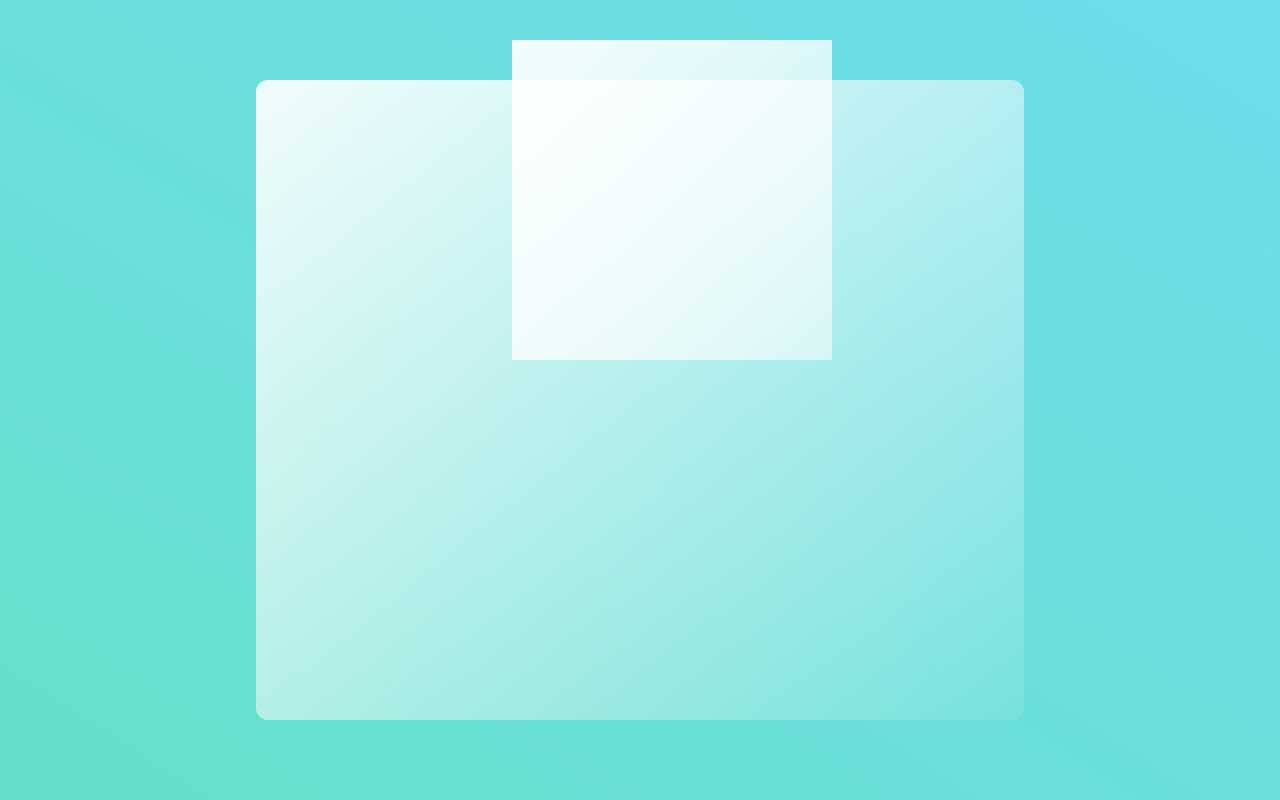
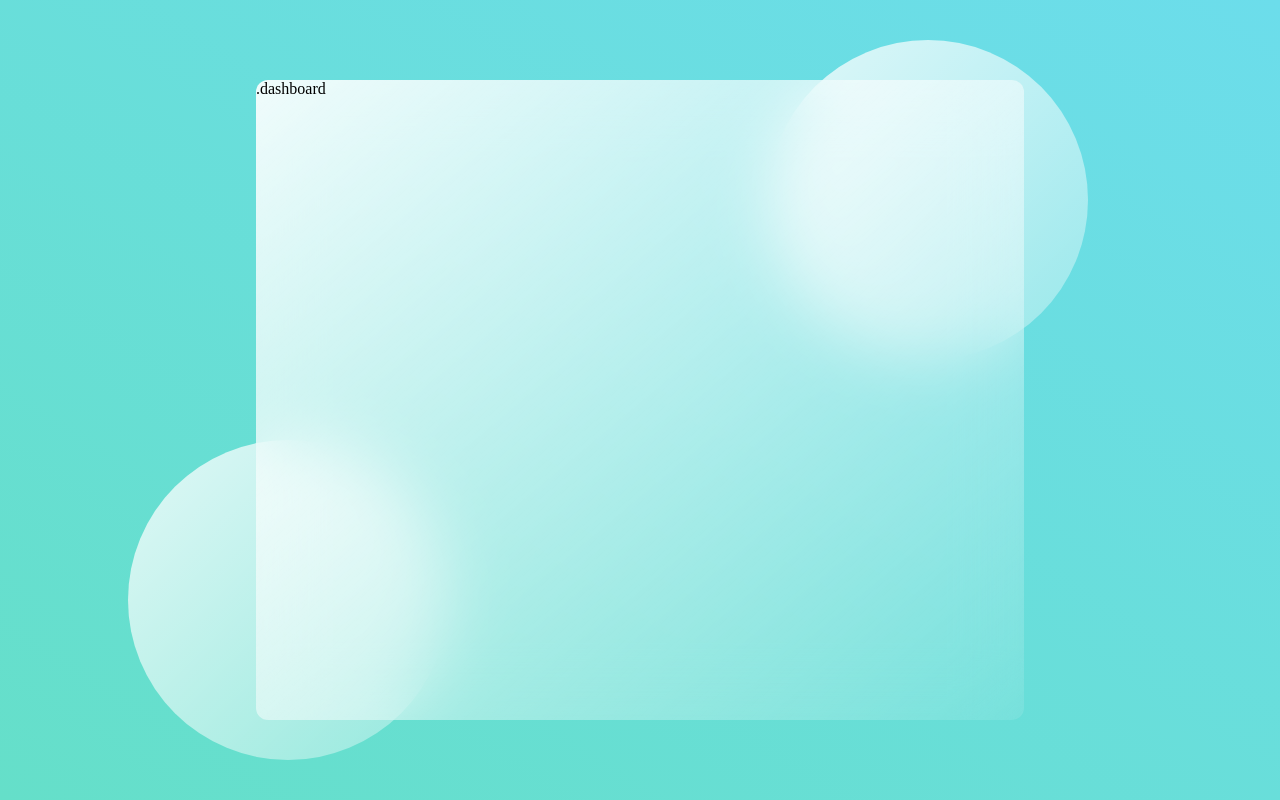
Before and after one commit to Makktu/glass-website, a plain HTML site: page index.html in a window 1280 px wide. Drawn offline with Linux system fonts and the light colour scheme.

Commit message:
expanding

```diff
--- a/index.html
+++ b/index.html
@@ -17,7 +17,7 @@
     </head>
     <body>
         <main>
-            <section class="glass"></section>
+            <section class="glass">.dashboard</section>
         </main>
         <div class="circle1"></div>
         <div class="circle2"></div>
--- a/style.css
+++ b/style.css
@@ -1,5 +1,3 @@
-@import url("https://fonts.googleapis.com/css2?family=Roboto:wght@400;700&display=swap");
-
 * {
     box-sizing: border-box;
     margin: 0;
@@ -9,7 +7,6 @@
 main {
     min-height: 100vh;
     background: linear-gradient(to right top, #65dfc9, #6cddeb);
-    /* background: linear-gradient(to right top, rgb(43, 36, 36), rgb(77, 80, 70)); */
     display: flex;
     align-items: center;
     justify-content: center;
@@ -25,6 +22,8 @@ main {
         rgba(255, 255, 255, 0.1)
     );
     border-radius: 0.75rem;
+    z-index: 3;
+    backdrop-filter: blur(2rem);
 }
 
 .circle1,
@@ -32,26 +31,22 @@ main {
     background: white;
     background: linear-gradient(
         to right bottom,
-        rgba(255, 255, 255, 0.7),
+        rgba(255, 255, 255, 0.8),
         rgba(255, 255, 255, 0.3)
     );
     height: 20rem;
     width: 20rem;
     position: absolute;
-    top: 5%;
-    left: 40%;
+
+    border-radius: 50%;
 }
 
-/* body {
-    font-family: "Roboto", sans-serif;
-    display: flex;
-    margin: 0;
-    flex-direction: column;
-    align-items: center;
-    justify-content: center;
-    height: 100vh;
-    overflow: hidden;
+.circle1 {
+    top: 5%;
+    right: 15%;
+}
 
-    background-color: rgb(19, 17, 17);
-    color: rgb(236, 222, 222);
-} */
+.circle2 {
+    bottom: 5%;
+    left: 10%;
+}
```
Also changed, not shown: img/avatar.jpg (added), 1 other file.
